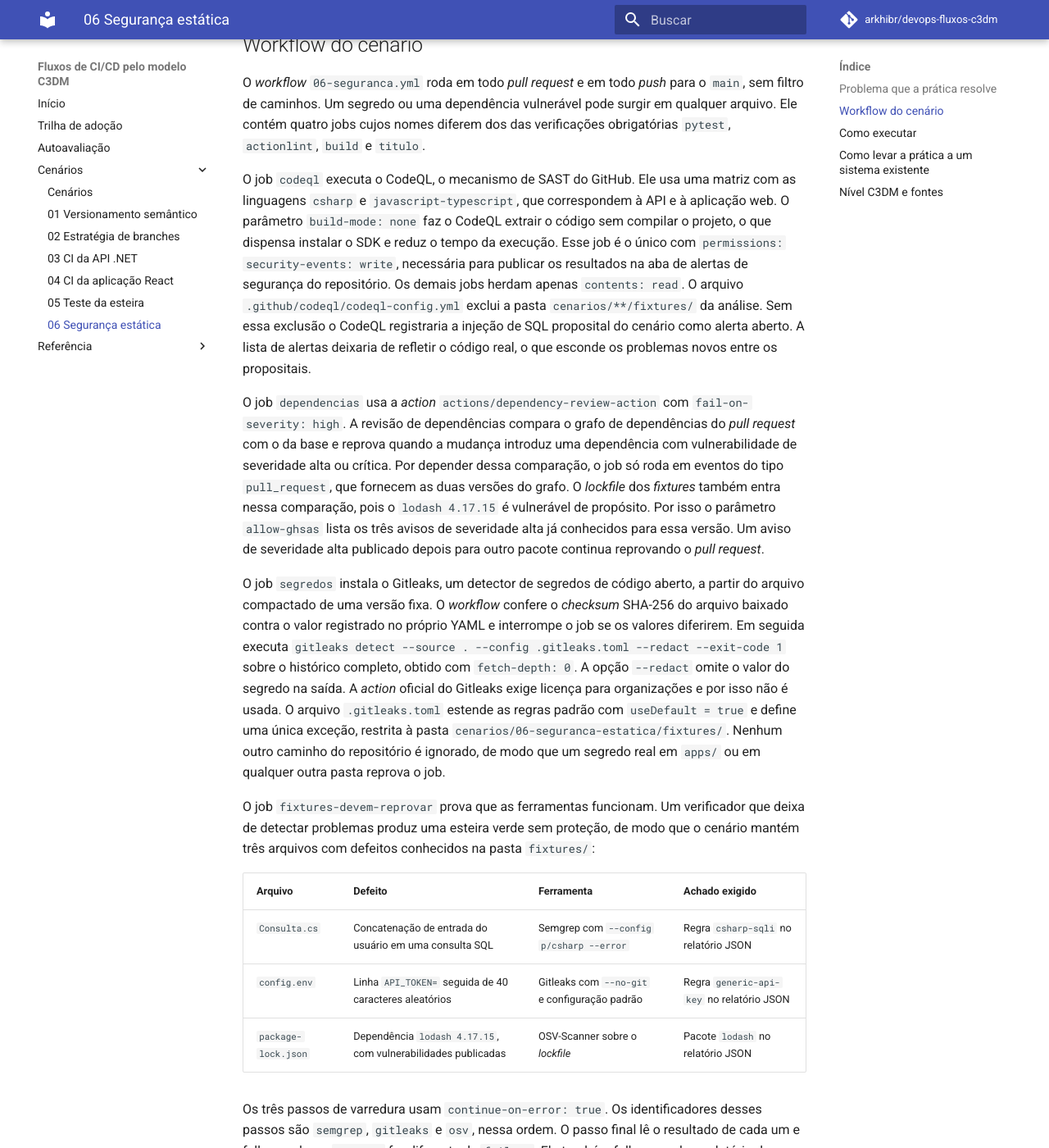
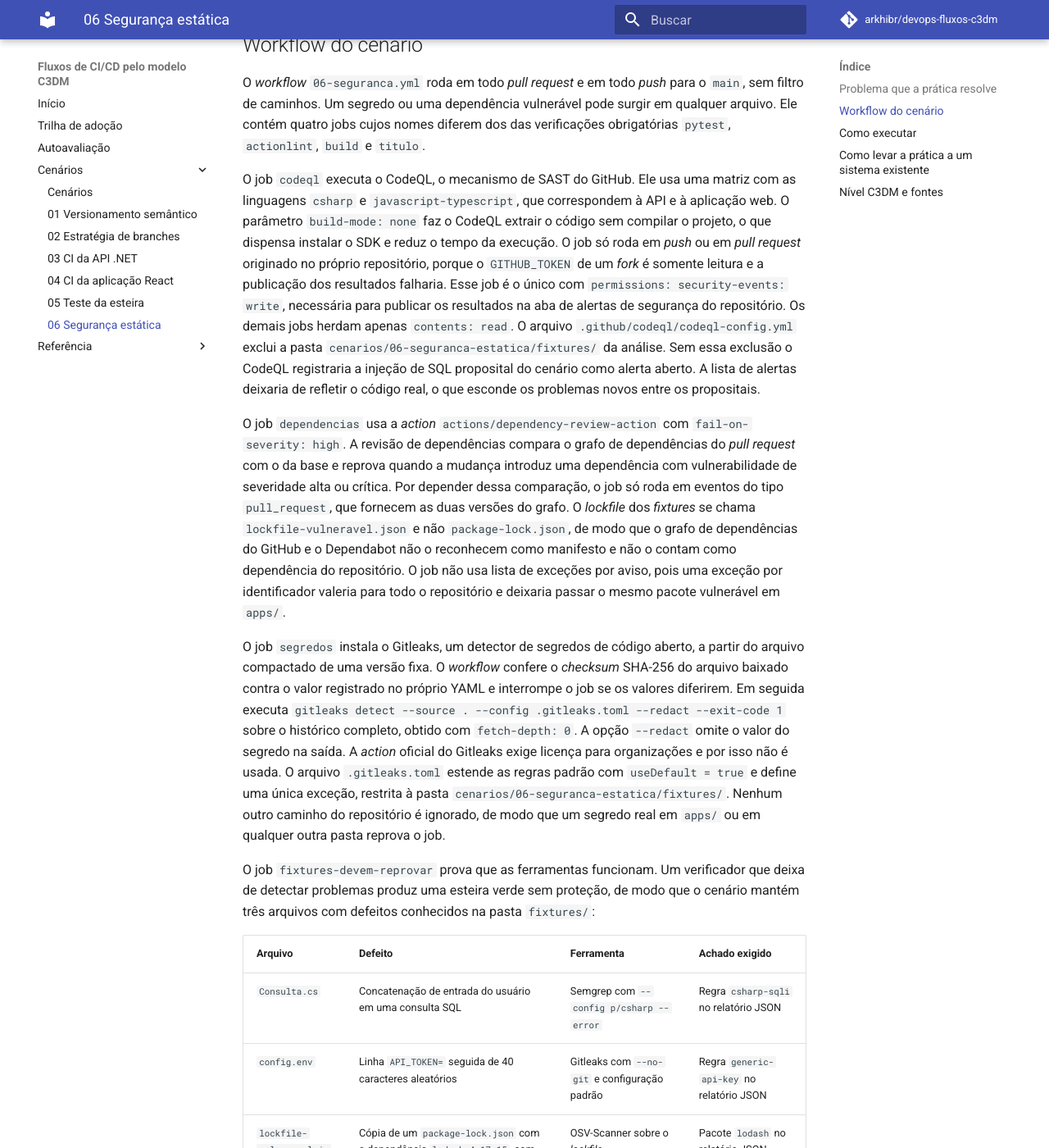
Before and after one commit to arkhibr/devops-fluxos-c3dm, an MkDocs documentation site: the page built from docs/cenarios/06.md, in a window 1280 px wide and 1400 px high, scrolled down 624 px. Shown: the whole window at 82% size. Built offline with MkDocs 1.6.1 and Material for MkDocs 9.7.7, drawn with Linux system fonts in a browser that asks for light colours; comment, search, counter and statistics services are not loaded; some of the changed text lies outside the part shown.

Commit message:
fix(06): lockfile dos fixtures fora do grafo de dependências (#7)
Remove allow-ghsas, renomeia o lockfile dos fixtures, ancora o caminho
do Gitleaks, estreita o paths-ignore do CodeQL e adiciona guarda de
fork.

🤖 Generated with [Claude Code](https://claude.com/claude-code)

---------

Co-authored-by: Claude Opus 5.5 <noreply@anthropic.com>

````diff
--- a/cenarios/06-seguranca-estatica/README.md
+++ b/cenarios/06-seguranca-estatica/README.md
@@ -10,9 +10,9 @@ Cada falha pede uma ferramenta própria, com um nome e uma sigla que reaparecem
 
 O *workflow* `06-seguranca.yml` roda em todo *pull request* e em todo *push* para o `main`, sem filtro de caminhos. Um segredo ou uma dependência vulnerável pode surgir em qualquer arquivo. Ele contém quatro jobs cujos nomes diferem dos das verificações obrigatórias `pytest`, `actionlint`, `build` e `titulo`.
 
-O job `codeql` executa o CodeQL, o mecanismo de SAST do GitHub. Ele usa uma matriz com as linguagens `csharp` e `javascript-typescript`, que correspondem à API e à aplicação web. O parâmetro `build-mode: none` faz o CodeQL extrair o código sem compilar o projeto, o que dispensa instalar o SDK e reduz o tempo da execução. Esse job é o único com `permissions: security-events: write`, necessária para publicar os resultados na aba de alertas de segurança do repositório. Os demais jobs herdam apenas `contents: read`. O arquivo `.github/codeql/codeql-config.yml` exclui a pasta `cenarios/**/fixtures/` da análise. Sem essa exclusão o CodeQL registraria a injeção de SQL proposital do cenário como alerta aberto. A lista de alertas deixaria de refletir o código real, o que esconde os problemas novos entre os propositais.
+O job `codeql` executa o CodeQL, o mecanismo de SAST do GitHub. Ele usa uma matriz com as linguagens `csharp` e `javascript-typescript`, que correspondem à API e à aplicação web. O parâmetro `build-mode: none` faz o CodeQL extrair o código sem compilar o projeto, o que dispensa instalar o SDK e reduz o tempo da execução. O job só roda em *push* ou em *pull request* originado no próprio repositório, porque o `GITHUB_TOKEN` de um *fork* é somente leitura e a publicação dos resultados falharia. Esse job é o único com `permissions: security-events: write`, necessária para publicar os resultados na aba de alertas de segurança do repositório. Os demais jobs herdam apenas `contents: read`. O arquivo `.github/codeql/codeql-config.yml` exclui a pasta `cenarios/06-seguranca-estatica/fixtures/` da análise. Sem essa exclusão o CodeQL registraria a injeção de SQL proposital do cenário como alerta aberto. A lista de alertas deixaria de refletir o código real, o que esconde os problemas novos entre os propositais.
 
-O job `dependencias` usa a *action* `actions/dependency-review-action` com `fail-on-severity: high`. A revisão de dependências compara o grafo de dependências do *pull request* com o da base e reprova quando a mudança introduz uma dependência com vulnerabilidade de severidade alta ou crítica. Por depender dessa comparação, o job só roda em eventos do tipo `pull_request`, que fornecem as duas versões do grafo. O *lockfile* dos *fixtures* também entra nessa comparação, pois o `lodash 4.17.15` é vulnerável de propósito. Por isso o parâmetro `allow-ghsas` lista os três avisos de severidade alta já conhecidos para essa versão. Um aviso de severidade alta publicado depois para outro pacote continua reprovando o *pull request*.
+O job `dependencias` usa a *action* `actions/dependency-review-action` com `fail-on-severity: high`. A revisão de dependências compara o grafo de dependências do *pull request* com o da base e reprova quando a mudança introduz uma dependência com vulnerabilidade de severidade alta ou crítica. Por depender dessa comparação, o job só roda em eventos do tipo `pull_request`, que fornecem as duas versões do grafo. O *lockfile* dos *fixtures* se chama `lockfile-vulneravel.json` e não `package-lock.json`, de modo que o grafo de dependências do GitHub e o Dependabot não o reconhecem como manifesto e não o contam como dependência do repositório. O job não usa lista de exceções por aviso, pois uma exceção por identificador valeria para todo o repositório e deixaria passar o mesmo pacote vulnerável em `apps/`.
 
 O job `segredos` instala o Gitleaks, um detector de segredos de código aberto, a partir do arquivo compactado de uma versão fixa. O *workflow* confere o *checksum* SHA-256 do arquivo baixado contra o valor registrado no próprio YAML e interrompe o job se os valores diferirem. Em seguida executa `gitleaks detect --source . --config .gitleaks.toml --redact --exit-code 1` sobre o histórico completo, obtido com `fetch-depth: 0`. A opção `--redact` omite o valor do segredo na saída. A *action* oficial do Gitleaks exige licença para organizações e por isso não é usada. O arquivo `.gitleaks.toml` estende as regras padrão com `useDefault = true` e define uma única exceção, restrita à pasta `cenarios/06-seguranca-estatica/fixtures/`. Nenhum outro caminho do repositório é ignorado, de modo que um segredo real em `apps/` ou em qualquer outra pasta reprova o job.
 
@@ -22,15 +22,15 @@ O job `fixtures-devem-reprovar` prova que as ferramentas funcionam. Um verificad
 | --- | --- | --- | --- |
 | `Consulta.cs` | Concatenação de entrada do usuário em uma consulta SQL | Semgrep com `--config p/csharp --error` | Regra `csharp-sqli` no relatório JSON |
 | `config.env` | Linha `API_TOKEN=` seguida de 40 caracteres aleatórios | Gitleaks com `--no-git` e configuração padrão | Regra `generic-api-key` no relatório JSON |
-| `package-lock.json` | Dependência `lodash 4.17.15`, com vulnerabilidades publicadas | OSV-Scanner sobre o *lockfile* | Pacote `lodash` no relatório JSON |
+| `lockfile-vulneravel.json` | Cópia de um `package-lock.json` com a dependência `lodash 4.17.15`, com vulnerabilidades publicadas | OSV-Scanner sobre o *lockfile* | Pacote `lodash` no relatório JSON |
 
-Os três passos de varredura usam `continue-on-error: true`. Os identificadores desses passos são `semgrep`, `gitleaks` e `osv`, nessa ordem. O passo final lê o resultado de cada um e falha se algum `outcome` for diferente de `failure`. Ele também falha quando o relatório da ferramenta não contém o achado da tabela. Essa segunda exigência impede que um caminho errado, uma falha de rede ou uma regra baixada incorretamente façam o job passar por um motivo que não é o esperado. O Semgrep é instalado com `pip` na versão fixada. O OSV-Scanner é baixado de uma versão fixa com verificação de *checksum*, como o Gitleaks.
+Os três passos de varredura usam `continue-on-error: true`. Os identificadores desses passos são `semgrep`, `gitleaks` e `osv`, nessa ordem. O passo final lê o resultado de cada um e falha se algum `outcome` for diferente de `failure`. Ele também falha quando o relatório da ferramenta não contém o achado da tabela. Essa segunda exigência impede que um caminho errado, uma falha de rede ou uma regra baixada incorretamente façam o job passar por um motivo que não é o esperado. O Semgrep é instalado com `pip` na versão fixada. O conjunto de regras `p/csharp` é baixado do registro do Semgrep a cada execução. Uma alteração nessas regras pode mudar o resultado sem que o repositório tenha mudado. O cenário aceita esse risco por motivo didático e não o mitiga com cópia local das regras. O OSV-Scanner é baixado de uma versão fixa com verificação de *checksum*, como o Gitleaks.
 
 ```mermaid
 flowchart TB
     A["Checkout do repositório"] --> B["Semgrep sobre Consulta.cs<br/>id semgrep, continue-on-error"]
     B --> C["Gitleaks sobre config.env<br/>id gitleaks, continue-on-error"]
-    C --> D["OSV-Scanner sobre package-lock.json<br/>id osv, continue-on-error"]
+    C --> D["OSV-Scanner sobre lockfile-vulneravel.json<br/>id osv, continue-on-error"]
     D --> E{"Cada outcome é failure<br/>e o relatório tem o achado?"}
     E -- "sim" --> F["Job termina com sucesso"]
     E -- "não" --> G["Passo final executa exit 1<br/>e o job falha"]
@@ -43,7 +43,7 @@ O segredo de `config.env` é uma sequência aleatória sem prefixo de provedor,
 1. Instale o Gitleaks e rode `gitleaks detect --source . --config .gitleaks.toml`. A saída informa que nenhum vazamento foi encontrado, porque a configuração ignora a pasta de *fixtures*.
 2. Rode `gitleaks detect --no-git --source cenarios/06-seguranca-estatica/fixtures`. O comando relata um vazamento da regra `generic-api-key` e termina com código 1.
 3. Rode o Semgrep com `semgrep scan --config p/csharp --error cenarios/06-seguranca-estatica/fixtures`. O comando aponta a regra `csharp-sqli` em `Consulta.cs`.
-4. Rode `osv-scanner scan source --lockfile cenarios/06-seguranca-estatica/fixtures/package-lock.json`. A tabela lista as vulnerabilidades publicadas para o `lodash` 4.17.15.
+4. Rode `osv-scanner scan source --lockfile package-lock.json:cenarios/06-seguranca-estatica/fixtures/lockfile-vulneravel.json`. O prefixo `package-lock.json:` informa ao OSV-Scanner qual formato ler, já que o nome do arquivo foge do padrão. A tabela lista as vulnerabilidades publicadas para o `lodash` 4.17.15.
 5. Abra um *pull request* que altere qualquer arquivo e observe os quatro jobs do *workflow*. Depois da execução no `main`, a aba Security do repositório exibe em Code scanning os alertas do CodeQL para `apps/`.
 6. Para ver a exceção em ação, acrescente em um arquivo fora de `fixtures/` uma linha com `API_TOKEN=` e 40 caracteres aleatórios. O job `segredos` falha e a saída identifica a regra e o arquivo, sem mostrar o valor.
 
````
Also changed, not shown: .gitleaks.toml, 5 other files.
